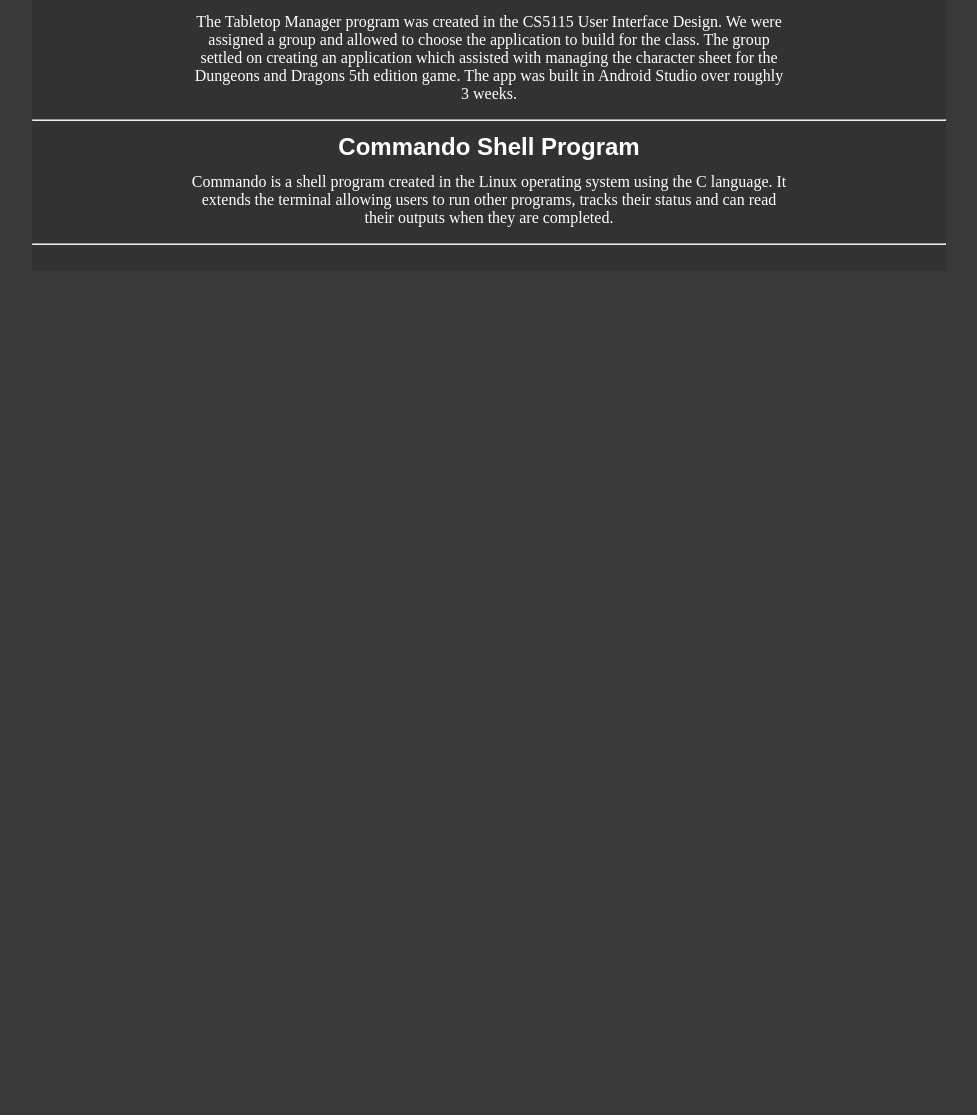
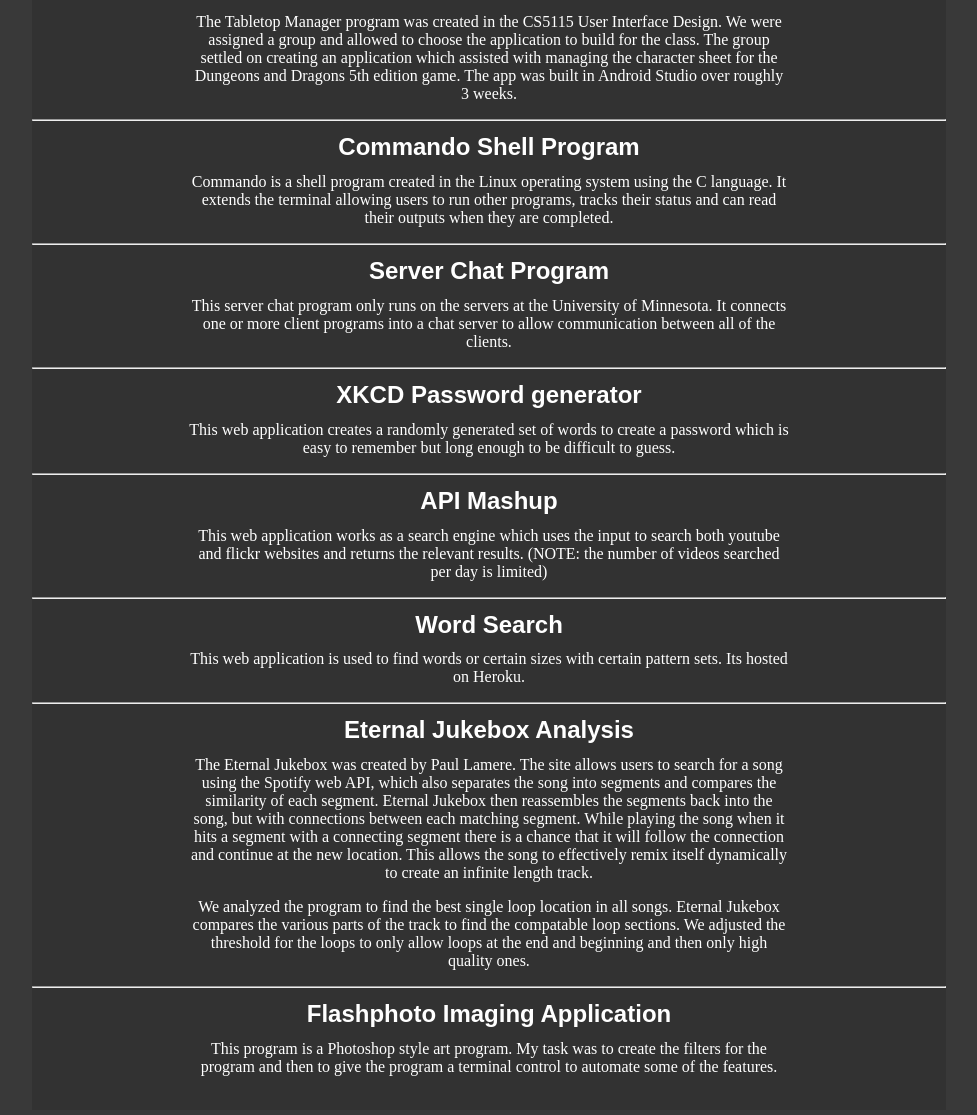
Before and after one commit to Rtjohns-MN/personal-portfolio, a plain HTML site: page projects.html in a window 1280 px wide. Shown: the part 975-2090 px from the top of the page, without its empty margins (159-1136 px from the left). Before the commit the page ends 1254 px from the top, so only its background shows below. Drawn offline with nearby package versions, Linux system fonts and the light colour scheme.

Commit message:
Added more content and flash files

```diff
--- a/projects.html
+++ b/projects.html
@@ -66,6 +66,43 @@
     It extends the terminal allowing users to run other programs, tracks their status and
     can read their outputs when they are completed.</p>
     <hr>
+    <h2>Server Chat Program</h2>
+    <p>This server chat program only runs on the servers at the University
+    of Minnesota. It connects one or more client programs into a chat server
+    to allow communication between all of the clients.</p>
+    <hr>
+    <h2>XKCD Password generator</h2>
+    <p>This web application creates a randomly generated set of words to
+    create a password which is easy to remember but long enough to be
+    difficult to guess.</p>
+    <hr>
+    <h2>API Mashup</h2>
+    <p>This web application works as a search engine which uses the input
+    to search both youtube and flickr websites and returns the relevant
+    results. (NOTE: the number of videos searched per day is limited)</p>
+    <hr>
+    <h2>Word Search</h2>
+    <p>This web application is used to find words or certain sizes with
+    certain pattern sets. Its hosted on Heroku.</p>
+    <hr>
+    <h2>Eternal Jukebox Analysis</h2>
+    <p>The Eternal Jukebox was created by Paul Lamere. The site allows
+    users to search for a song using the Spotify web API, which also separates
+    the song into segments and compares the similarity of each segment. Eternal Jukebox
+    then reassembles the segments back into the song, but with connections
+    between each matching segment. While playing the song when it hits a segment
+    with a connecting segment there is a chance that it will follow the connection
+    and continue at the new location. This allows the song to effectively remix
+    itself dynamically to create an infinite length track.</p>
+    <p>We analyzed the program to find the best single loop location in all
+    songs. Eternal Jukebox compares the various parts of the track to find
+    the compatable loop sections. We adjusted the threshold for the loops to
+    only allow loops at the end and beginning and then only high quality ones.</p>
+    <hr>
+    <h2>Flashphoto Imaging Application</h2>
+    <p>This program is a Photoshop style art program. My task was to create
+    the filters for the program and then to give the program a terminal
+    control to automate some of the features.</p>
     </content>
 </body>
 </html>
```
Also changed, not shown: classes.html (+1 -1 lines), works.html (+20 -0 lines), 2 other files.
